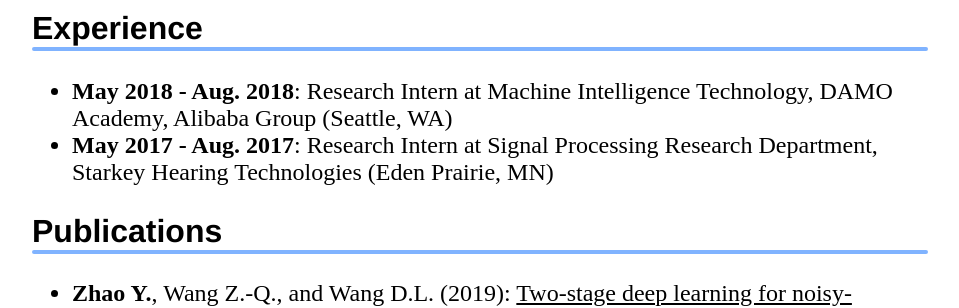
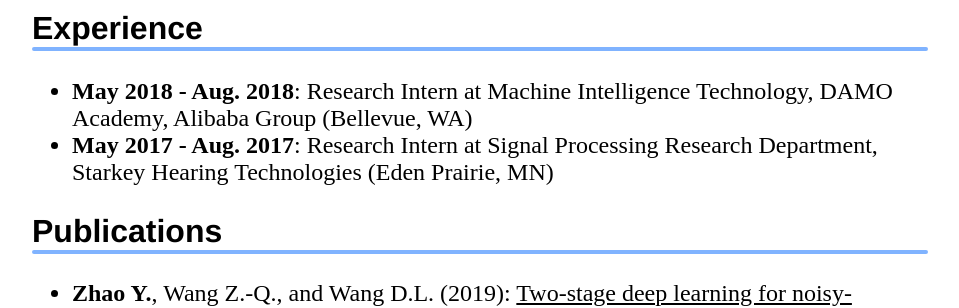
Before and after one commit to cliffzhao/cliffzhao.github.io, a Jekyll site: the page built from index.html, in a window 1280 px wide. Shown: the part 707-1015 px from the top of the page, without its empty margins (160-1119 px from the left). Built offline with Jekyll 4.4.1, drawn with Linux system fonts in a browser that asks for light colours.

Commit message:
Update index.html

```diff
--- a/index.html
+++ b/index.html
@@ -32,7 +32,7 @@
     <h2>Experience</h2>
     <ul>
 
-    <li><strong>May 2018 - Aug. 2018</strong>: Research Intern at Machine Intelligence Technology, DAMO Academy, Alibaba Group (Seattle, WA)
+    <li><strong>May 2018 - Aug. 2018</strong>: Research Intern at Machine Intelligence Technology, DAMO Academy, Alibaba Group (Bellevue, WA)
     </li>
     <li><strong>May 2017 - Aug. 2017</strong>: Research Intern at Signal Processing Research Department, Starkey Hearing Technologies (Eden Prairie, MN)
     </li>
```
